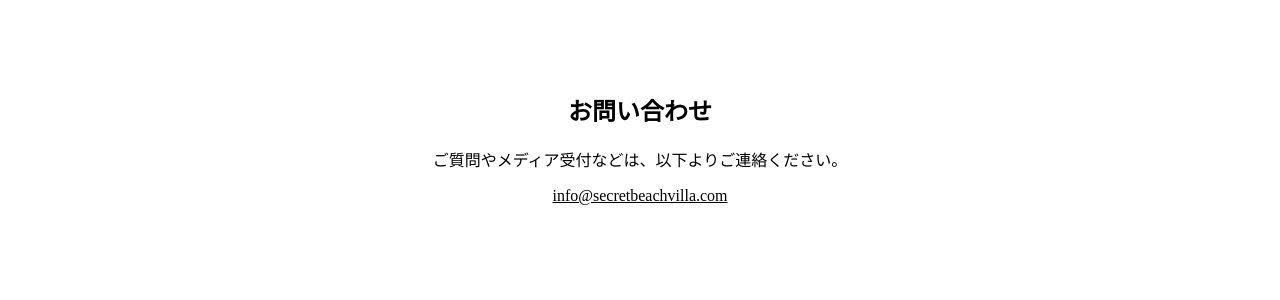
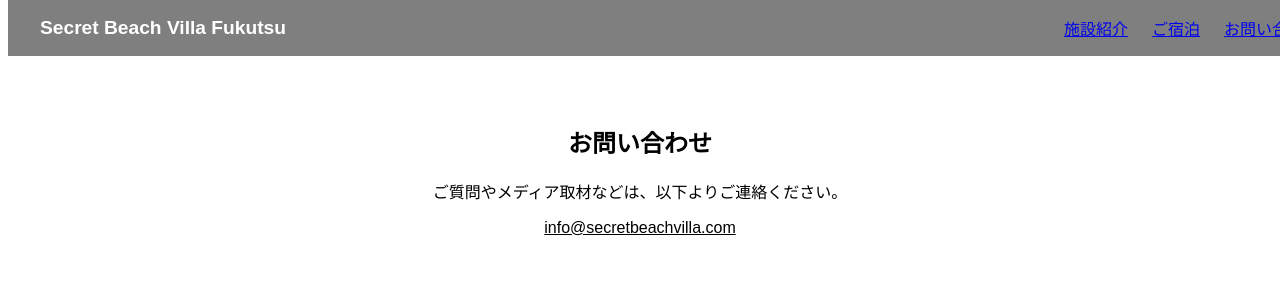
Before and after one commit to likeiga2/secret-beach-villa, a Next.js app: page /contact in a window 1280 px wide. Shown: the top 300 px of the page. Built offline with nearby package versions, Linux system fonts and the light colour scheme.

Commit message:
Update contact.js

```diff
--- a/pages/contact.js
+++ b/pages/contact.js
@@ -1,11 +1,16 @@
+import Header from "../components/Header";
+
 export default function Contact() {
   return (
-    <div style={{ padding: "4rem 1rem", textAlign: "center" }}>
-      <h2>お問い合わせ</h2>
-      <p>ご質問やメディア受付などは、以下よりご連絡ください。</p>
-      <a href="mailto:info@secretbeachvilla.com" style={{ color: "#000" }}>
-        info@secretbeachvilla.com
-      </a>
+    <div style={{ margin: 0, fontFamily: "sans-serif", backgroundColor: "#fff", minHeight: "100vh" }}>
+      <Header />
+      <div style={{ padding: "4rem 1rem", textAlign: "center", paddingTop: "6rem" }}>
+        <h2>お問い合わせ</h2>
+        <p>ご質問やメディア取材などは、以下よりご連絡ください。</p>
+        <a href="mailto:info@secretbeachvilla.com" style={{ color: "#000" }}>
+          info@secretbeachvilla.com
+        </a>
+      </div>
     </div>
   );
 }
```
